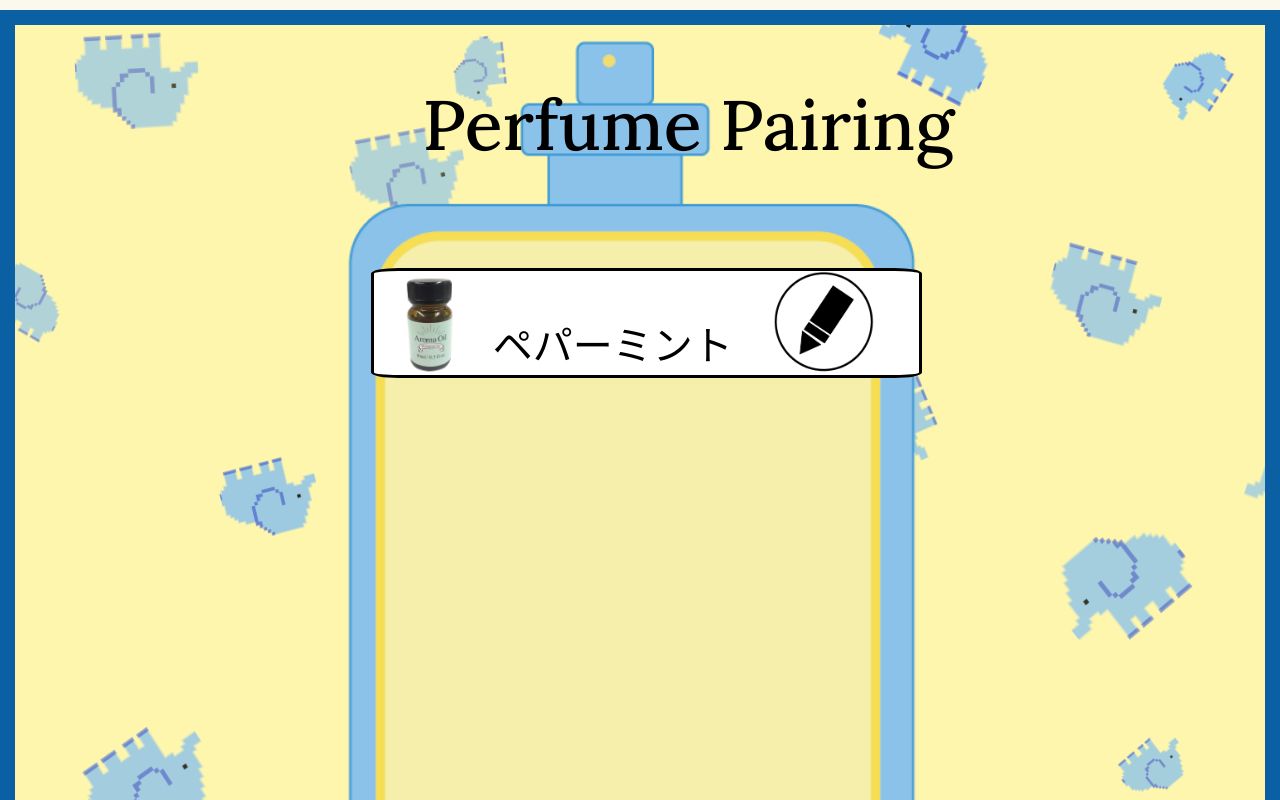
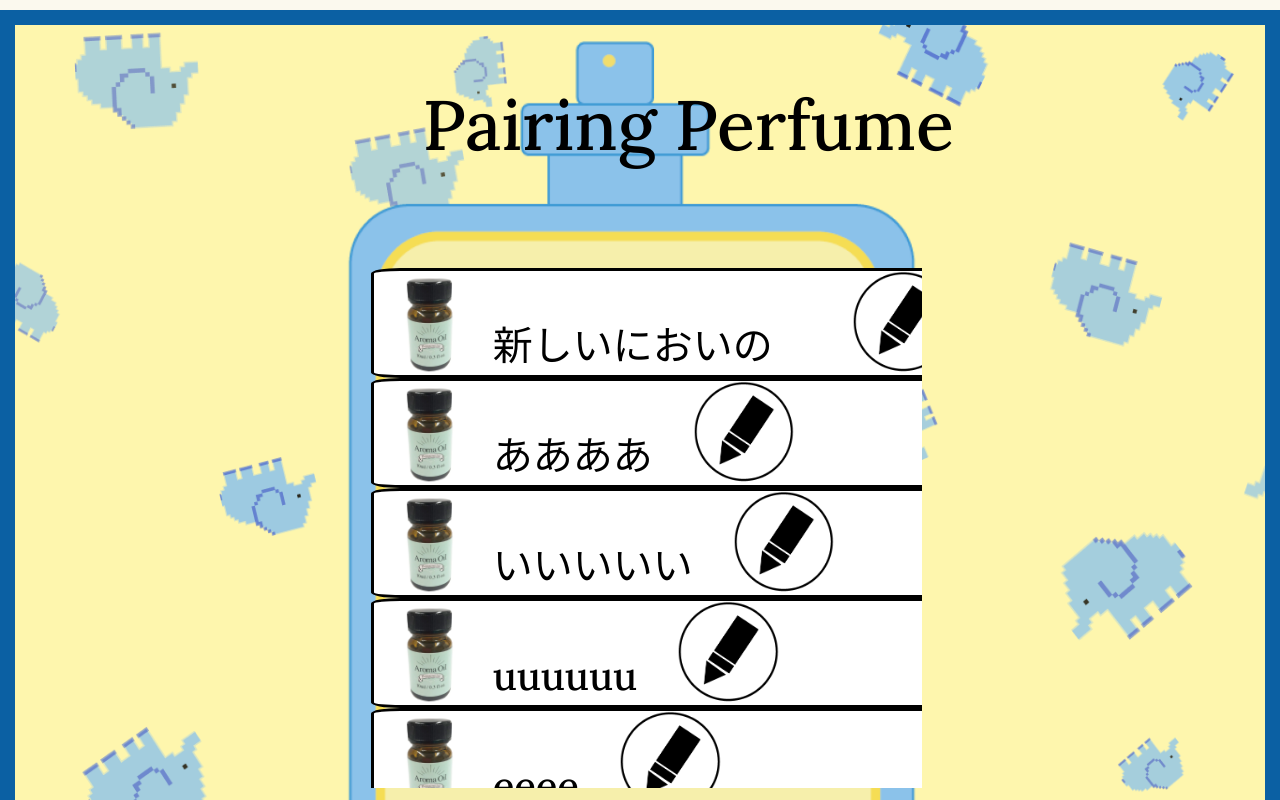
Before and after one commit to Taku-Sashima/2024-hackthon-WEBUI, a React (Create React App) app: page / in a window 1280 px wide. Shown: the top 800 px of the page. Built offline with nearby package versions, Linux system fonts and the light colour scheme.

Commit message:
ページのコンポーネント化 商品をリストにして表示

```diff
--- /dev/null
+++ b/src/component/Detail/SimilarObject.js
@@ -0,0 +1,13 @@
+
+const SimilarObject={
+	"analysis_result": [
+		{"item_name":"DAISO ペパーミント", "similarity": 0.89, "scent_tag":{"main":"ミント", "sub":""}, "item_figure":"https::example.URL1"},
+		{"item_name":"DAISO もも", "similarity": 0.77, "scent_tag":{"main":"もも", "sub":"アプリコット"}, "item_figure":"https::example.URL2"},
+		{"item_name":"DAISO レモン", "similarity": 0.68, "scent_tag":{"main":"","sub":""}, "item_figure":"https::example.URL2"},
+    {"item_name":"DAISO ペパーミント", "similarity": 0.89, "scent_tag":{"main":"ミント", "sub":""}, "item_figure":"https::example.URL1"},
+		{"item_name":"DAISO もも", "similarity": 0.77, "scent_tag":{"main":"もも", "sub":"アプリコット"}, "item_figure":"https::example.URL2"},
+		{"item_name":"DAISO レモン", "similarity": 0.68, "scent_tag":{"main":"","sub":""}, "item_figure":"https::example.URL2"}
+	]
+}
+
+export default SimilarObject;
--- /dev/null
+++ b/src/component/Detail/SimilarScent.js
@@ -0,0 +1,22 @@
+import React from 'react'
+
+export default function SimilarScent(props){
+  const MOC_URL = "/moc/img/"
+
+  return(
+    <div className="item">
+      <div className="itemdetail">
+          <div className='imgname'>
+              <img src={`${MOC_URL}number1.png`} className='numberimg' alt='number1'></img>
+              <div className='itemname'>{props.details.item_name}</div>
+          </div>
+          <img src={`${MOC_URL}peppermint.png`} className='itemimg' alt='number1'></img>
+          <div className="details">
+              <div className="feature">{props.details.scent_tag.main},{props.details.scent_tag.sub}</div>
+              <div className="class">#シャンプー</div>
+          </div>
+          <div className="similarity">{props.details.similarity*100}%</div>
+      </div>
+  </div>
+  )
+}
--- /dev/null
+++ b/src/component/Result/ScentObject.js
@@ -0,0 +1,16 @@
+const ScentObject = {
+  "ScentObject": [
+    {"scent_id":10, "sensored_at": "2024-02-24T11:30:00" ,"user_scent_meta_label":"新しいにおいの分析結果"},
+    {"scent_id":10, "sensored_at": "2024-02-24T11:30:00" ,"user_scent_meta_label":"ああああ"},
+    {"scent_id":10, "sensored_at": "2024-02-24T11:30:00" ,"user_scent_meta_label":"いいいいい"},
+    {"scent_id":10, "sensored_at": "2024-02-24T11:30:00" ,"user_scent_meta_label":"uuuuuu"},
+    {"scent_id":10, "sensored_at": "2024-02-24T11:30:00" ,"user_scent_meta_label":"eeee"},
+    {"scent_id":10, "sensored_at": "2024-02-24T11:30:00" ,"user_scent_meta_label":"oooo"},
+    {"scent_id":10, "sensored_at": "2024-02-24T11:30:00" ,"user_scent_meta_label":"kakakakak"},
+    {"scent_id":10, "sensored_at": "2024-02-24T11:30:00" ,"user_scent_meta_label":"kikiiki"},
+    {"scent_id":10, "sensored_at": "2024-02-24T11:30:00" ,"user_scent_meta_label":"kukkukuk"},
+    {"scent_id":10, "sensored_at": "2024-02-24T11:30:00" ,"user_scent_meta_label":"kekkeek"}
+  ]
+}
+
+export default ScentObject
--- /dev/null
+++ b/src/component/Result/scentList.js
@@ -0,0 +1,13 @@
+import React from 'react'
+
+export default function ScentList(props){
+  const MOC_URL = "/moc/img/"
+
+  return(
+    <div className="resultdetail">
+      <img src={`${MOC_URL}peppermint.png`} className='resultitemimg' alt='img'></img>
+      <div className='resultitemname'>{props.details.user_scent_meta_label}</div>
+      <img src={`${MOC_URL}edit.png`} className='resulteditimg' alt='img'></img>
+    </div>
+  )
+}
--- a/src/pages/Detail/Detail.css
+++ b/src/pages/Detail/Detail.css
@@ -28,6 +28,7 @@
     margin-top: 5%;
     margin-left: 5%;
     display: flex;
+    overflow: auto;
 }
 .item{
     position: relative;
@@ -77,4 +78,5 @@
     font-size: 70px;
     font-weight: 500;
     margin-left: 130px;
+    align-items: flex-end;
 }
--- a/src/pages/Detail/Detail.js
+++ b/src/pages/Detail/Detail.js
@@ -1,63 +1,22 @@
 import React from 'react'
 import "./Detail.css"
+
+import SimilarScent from '../../component/Detail/SimilarScent.js'
+import SimilarObject from '../../component/Detail/SimilarObject.js'
 
 const bgImg = {
     '--back-detail-url': `url('/moc/img/backdetail.png')`
 }
 
 export default function Detail() {
-    const MOC_URL = "/moc/img/"
+	// const MOC_URL = "/moc/img/"
 	return (
 		<div className='detail' style={bgImg}>
 			<div className="border">
 				<div className="inlineborder">
 					<div className="detailtop">似た匂いの商品</div>
 					<div className="itemall">
-                    <div className="item">
-                        <div className="itemdetail">
-                            <div className='imgname'>
-                                <img src={`${MOC_URL}number1.png`} className='numberimg' alt='number1'></img>
-                                <div className='itemname'>ペパーミント</div>
-                            </div>
-                            <img src={`${MOC_URL}peppermint.png`} className='itemimg' alt='number1'></img>
-                            <div className="details">
-                                <div className="detail_company">DAISO</div>
-                                <div className="feature">ミント、シトラス</div>
-                                <div className="class">#シャンプー</div>
-                            </div>
-                            <div className="similarity">97%</div>
-                        </div>
-                    </div>
-                    <div className="item">
-                    <div className="itemdetail">
-                            <div className='imgname'>
-                                <img src={`${MOC_URL}/number2.png`} className='numberimg' alt='number1'></img>
-                                <div className='itemname'>ペパーミント</div>
-                            </div>
-                            <img src={`${MOC_URL}/peppermint.png`} className='itemimg' alt='number1'></img>
-                            <div className="details">
-                                <div className="detail_company">DAISO</div>
-                                <div className="feature">ミント、シトラス</div>
-                                <div className="class">#シャンプー</div>
-                            </div>
-                            <div className="similarity">86%</div>
-                        </div>
-                    </div>
-                    <div className="item">
-                    <div className="itemdetail">
-                            <div className='imgname'>
-                                <img src={`${MOC_URL}/number3.png`} className='numberimg' alt='number1'></img>
-                                <div className='itemname'>ペパーミント</div>
-                            </div>
-                            <img src={`${MOC_URL}/peppermint.png`} className='itemimg' alt='number1'></img>
-                            <div className="details">
-                                <div className="detail_company">DAISO</div>
-                                <div className="feature">ミント、シトラス</div>
-                                <div className="class">#シャンプー</div>
-                            </div>
-                            <div className="similarity">58%</div>
-                        </div>
-                    </div>
+						{Object.keys(SimilarObject["analysis_result"]).map(key => <SimilarScent key={key} details={SimilarObject["analysis_result"][key]} />)}
 					</div>
 				</div>
 			</div>
--- a/src/pages/Result/Result.css
+++ b/src/pages/Result/Result.css
@@ -37,6 +37,8 @@
     margin-left: 29%;
     position: relative;
     display: flex;
+    flex-flow: column;
+    overflow: auto;
 }
 .resultdetail{
     border: 3px solid #000000;
--- a/src/pages/Result/Result.js
+++ b/src/pages/Result/Result.js
@@ -1,5 +1,7 @@
 import React from 'react'
 import './Result.css';
+import ScentList from '../../component/Result/ScentList.js'
+import ScentObject from '../../component/Result/ScentObject.js'
 
 export default function Result() {
   const MOC_URL = "/moc/img/"
@@ -7,13 +9,9 @@ export default function Result() {
     <>
         <div className='back'>
             <div className="backimg"><img  className="img" src={`${MOC_URL}backresult.png`} alt="back" /></div>
-            <div className="topname">Perfume Pairing</div>
+            <div className="topname"> Pairing Perfume</div>
             <div className="resultall">
-                <div className="resultdetail">
-                    <img src={`${MOC_URL}peppermint.png`} className='resultitemimg' alt='img'></img>
-                    <div className='resultitemname'>ペパーミント</div>
-                    <img src={`${MOC_URL}edit.png`} className='resulteditimg' alt='img'></img>
-                </div>
+                {Object.keys(ScentObject["ScentObject"]).map(key => <ScentList key={key} details={ScentObject["ScentObject"][key]} />)}
             </div>
         </div>
     </>
```
Lines whose indentation alone changed are shown as unchanged.
